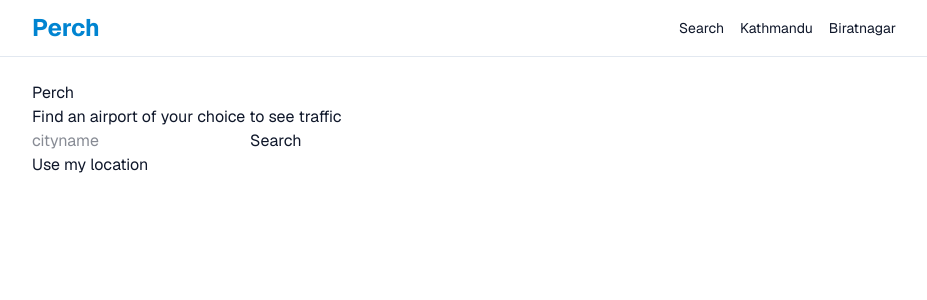
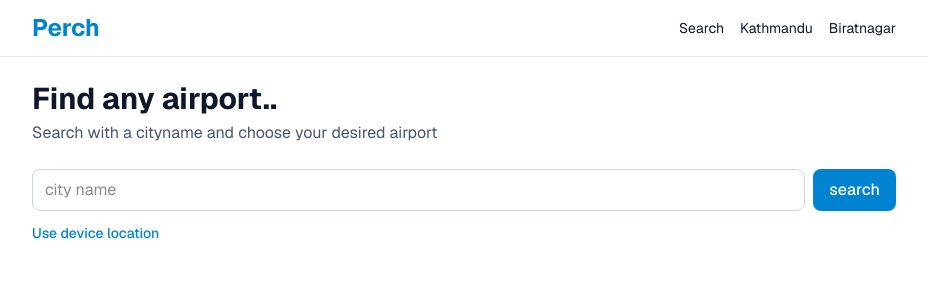
Before and after one commit to Bivaas/perch, a Next.js app in the folder web/: page / in a window 1280 px wide. Shown: the top 300 px of the page, without its empty margins (176-1103 px from the left). Built offline with nearby package versions, Linux system fonts and the light colour scheme.

Commit message:
search box, button and result styled

```diff
--- a/web/app/page.js
+++ b/web/app/page.js
@@ -4,12 +4,18 @@ export default function Home() {
 
   return (
 
-    <main>
+      <main>
 
-      <h1>Perch</h1>
-      <p>Find an airport of your choice to see traffic</p>
-      <AirportSearch />
+        <h1 className="text-2xl font-bold sm:text-3xl">
+          Find any airport..
+        </h1>
 
-    </main>
+        <p className ="mt-1 text-slate-600"> Search with a cityname and choose your desired airport
+        </p>
+
+        <AirportSearch />
+
+      </main>
+
   );
 }
--- a/web/components/AirportSearch.js
+++ b/web/components/AirportSearch.js
@@ -68,34 +68,62 @@ export default function AirportSearch() {
 
     return (
 
-        <div>
+        <div className="mt-6">
 
-            <form onSubmit={searchCity}>
+            <form onSubmit = {searchCity} className="flex gap-2">
 
                 <input value={query}
-                    onChange={(e) => setQuery(e.target.value)}
-                    placeholder = "cityname" />
 
-                <button type="submit">Search</button>
+                        onChange={(e) => setQuery(e.target.value)}
+                        placeholder="city name"
+                        className="min-w-0 flex-1 rounded-lg border border-slate-300 bg-white px-3 py-2 outline-none"
+
+                />
+
+                <button type="submit" className="rounded-lg bg-sky-600 px-4 py-2 font-medium text-white hover:bg-sky-750" >
+
+                    search
+
+                </button>
 
             </form>
 
             {/* use my location btn */}
-            <button onClick={findNearMe}>Use my location</button>
-            <p>{message}</p>
+            <button onClick={findNearMe} className="mt-3 text-sm font-medium text-sky-600 hover:underline" >
+                Use device location
+            </button>
 
-            <ul>
+            <p className="mt-4 text-sm text-slate-600">{message}</p>
+
+            {/* airport results  */}
+            <ul className="mt-2 space-y-2">
+
                 {airports.map((a) => (
 
                     <li key={a.icao}>
 
-                        <Link href={`/airport/${a.icao}`}>
-                            {a.icao} - {a.name}
-                        </Link> {" "}
+                        <Link href={`/airport/${a.icao}`} className="flex items-center gap-3 border border-slate-400 p-3" >
 
-                        - {a.city} - {a.distance_km.toFixed(1)} km
+                            <span className="w-14 py-1 shrink-0 rounded text-center text-sky-700 font-mono" >
+
+                                {a.icao}
+
+                            </span>
+
+                            <span className="min-w-0 flex-1">
+
+                                <span className="block font-medium" > {a.name}</span>
+
+                                <span className="block text-slate-530">{a.city}</span>
+
+                            </span>
+
+                                <span className="shrink-0 text-sm text-slate-500"> {a.distance_km.toFixed(1)} km </span>
+
+                    </Link>
 
                     </li>
+
                 ))}
             </ul>
 
```
